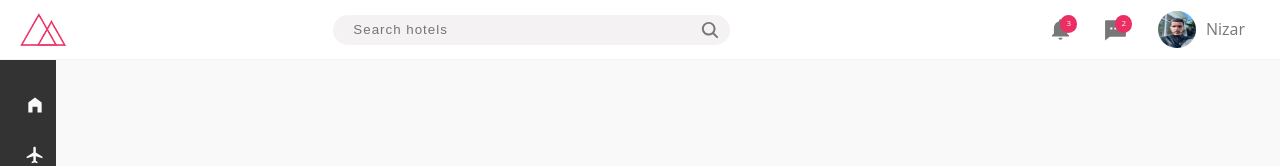
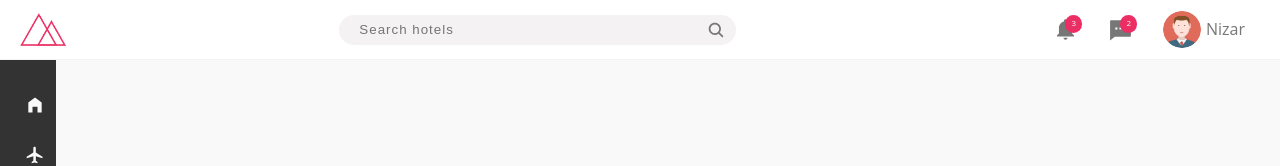
Before and after one commit to NizarFkih/Booking_Front_Side, a React (Vite) app: page / in a window 1280 px wide. Shown: the top 166 px of the page. Built offline with nearby package versions, Linux system fonts and the light colour scheme.

Commit message:
Add search button and Use UserProfileAvatar to display avatar of the current user

```diff
--- a/src/components/NavBar.component.jsx
+++ b/src/components/NavBar.component.jsx
@@ -1,10 +1,10 @@
 import styles from "./../styles/layout/NavBar.module.scss";
 import logo from "./../assets/logo.png";
-import user from "./../assets/user.jpg";
 import { IoMdNotifications } from "react-icons/io";
 import { RiMessage2Fill } from "react-icons/ri";
 import { IoSearch } from "react-icons/io5";
-import NotificationPanel from "./NotificationPanel.component";
+import NotificationPanel from "./common/NotificationPanel.component";
+import UserProfileAvatar from "./common/UserProfileAvatar.component";
 import { useState } from "react";
 import { NavLink } from "react-router-dom";
 const NavBar = () => {
@@ -21,7 +21,7 @@ const NavBar = () => {
   };
   return (
     <header className={styles.header}>
-      <NavLink href="/" className={styles.header__logoBox}>
+      <NavLink to="/" className={styles.header__logoBox}>
         <img src={logo} alt="logo" className={styles.header__logo} />
       </NavLink>
 
@@ -33,7 +33,9 @@ const NavBar = () => {
           placeholder="Search hotels"
           className={styles.header__searchInput}
         />
-        <IoSearch className={styles.header__searchIcon} />
+        <button className={styles.btn}>
+          <IoSearch  />
+        </button>
       </div>
 
       <nav className={styles.header__nav}>
@@ -62,7 +64,7 @@ const NavBar = () => {
           }`}
           onClick={() => panelHandler("Control Panel")}
         >
-          <img src={user} alt="" className={styles.header__navAvatar} />
+          <UserProfileAvatar />
           <span className={styles.header__navUsername}>Nizar</span>
         </div>
       </nav>
--- a/src/styles/layout/NavBar.module.scss
+++ b/src/styles/layout/NavBar.module.scss
@@ -10,22 +10,22 @@
   border-bottom: $line;
   z-index: 5;
   &__logoBox {
-    width: 3rem;
+    width: 4.7rem;
     height: 3.25rem;
     & .header__logo {
-      height: 3.25rem;
+      height: inherit;
+      width: 100%;
+      max-width: 100%;
     }
   }
   &__search {
     flex: 0 0 40%;
-    font-size: inherit;
-    font-family: inherit;
     display: flex;
     justify-content: center;
     align-items: center;
-    text-align: center;
 
     &Input {
+      color: inherit;
       outline: none;
       border-radius: 10rem;
       border: none;
@@ -33,7 +33,6 @@
       width: 80%;
       height: 3rem;
       padding: 0.7rem 2rem;
-      color: inherit;
       transition: all 0.2s;
       &:focus {
         width: 90%;
@@ -42,11 +41,22 @@
         letter-spacing: 0.1rem;
       }
     }
-    &Icon {
+    & .btn {
+      color: inherit;
+      width: 3rem;
       font-size: 2rem;
-      color: inherit;
+      outline: none;
+      border: none;
+      background-color: transparent;
+      display: flex;
+      align-items: center;
       position: relative;
-      left: -3rem;
+      left: -3.5rem;
+      cursor: pointer;
+      &:active {
+        font-size: 1.8rem;
+        color: $color-primary;
+      }
     }
   }
 
@@ -59,7 +69,7 @@
 
     &Item {
       cursor: pointer;
-      height: 100%;
+      height: inherit;
       padding: 0rem 1.5rem;
       font-size: 2.5rem;
       color: $color-grey-dark-2;
@@ -103,15 +113,9 @@
         color: white;
       }
     }
-    &Avatar {
-      display: block;
-      width: 3.75rem;
-      height: 3.75rem;
-      border-radius: 50%;
-      margin-right: 1rem;
-    }
     &Username {
       font-size: 1.6rem;
+      margin-left: 0.5rem;
     }
   }
 }
```
